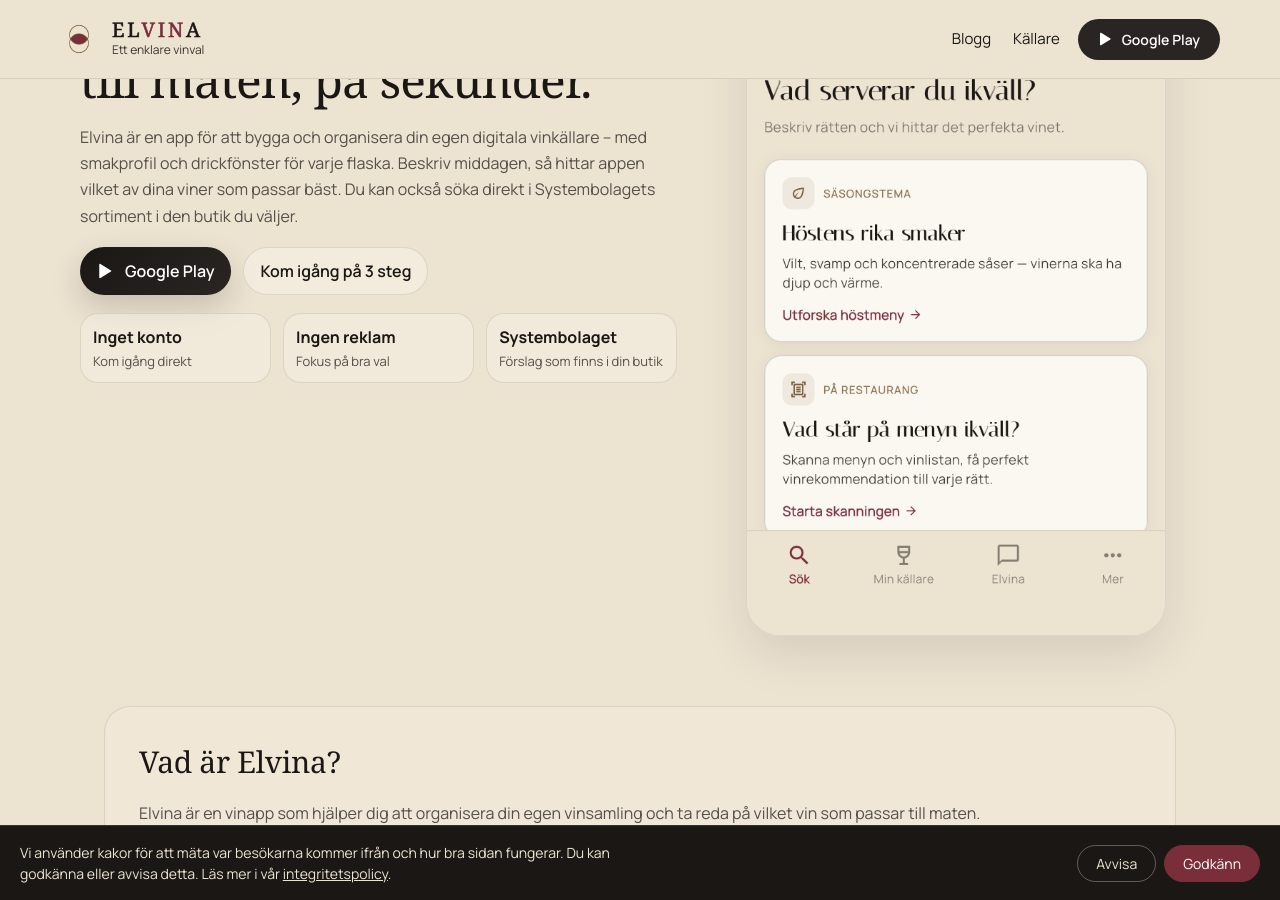
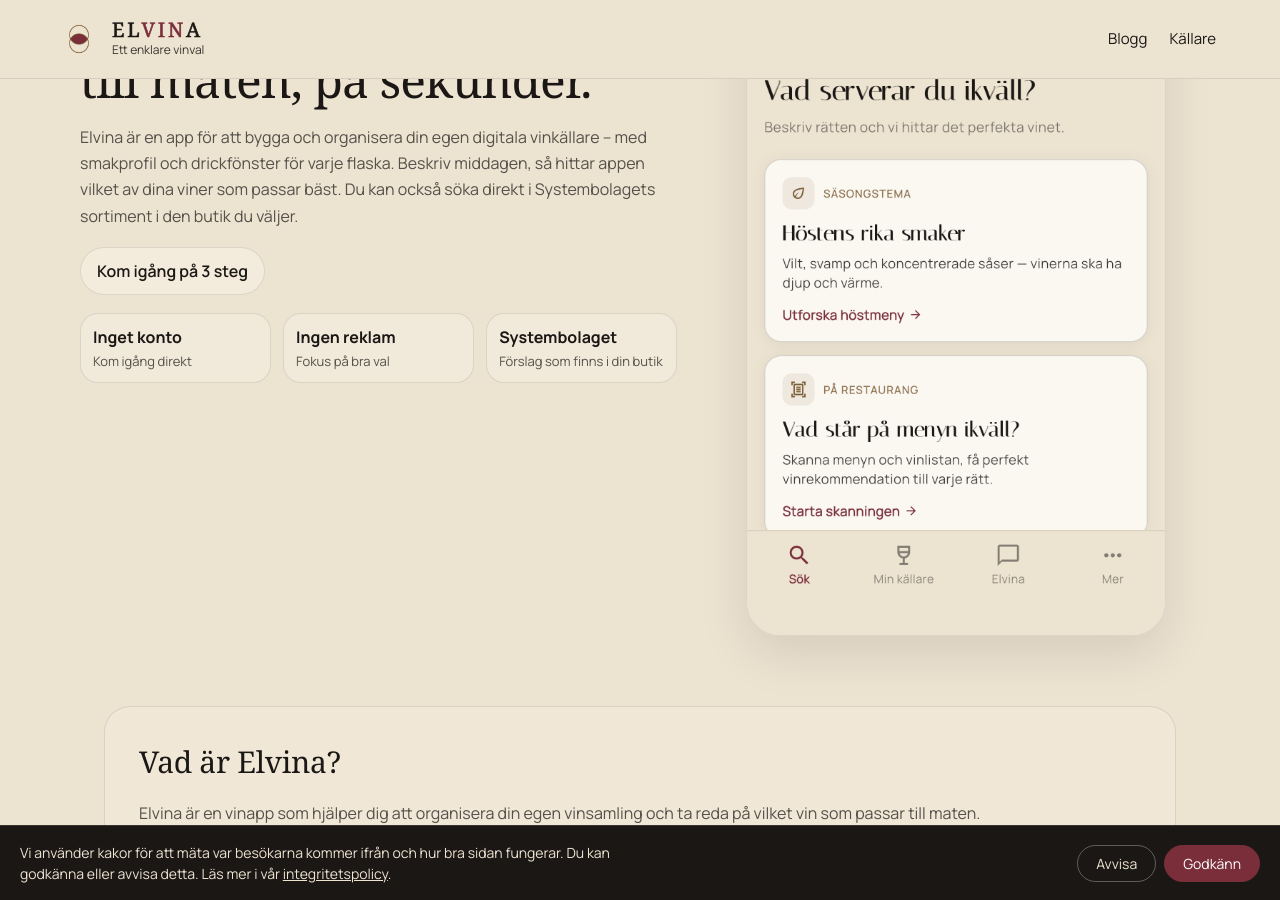
Before and after one commit to timkirstein/elvina-support, a Jekyll site: the page built from index.html, in a window 1280 px wide and 900 px high, scrolled down 486 px. Built offline with Jekyll 4.4.1, drawn with Linux system fonts in a browser that asks for light colours; some web fonts are replaced; part of the change alters nothing that is shown.

Commit message:
Hide Google Play button until Elvina is published
Co-Authored-By: Claude Sonnet 5.5 <noreply@anthropic.com>

```diff
--- a/_config.yml
+++ b/_config.yml
@@ -7,7 +7,7 @@ lang: sv
 # Butikslänkar – lämna tomt tills appen är publicerad, så döljs knappen.
 # TODO: fyll i App Store-länken när Elvina finns i App Store.
 app_store_url: ""
-play_store_url: "https://play.google.com/store/apps/details?id=com.savino.digitalsommelier.se"
+play_store_url: ""  # fylls i när Elvina är publicerad i Google Play
 web_app_url: "https://app.elvina.se"
 
 permalink: /blogg/:slug/
```
